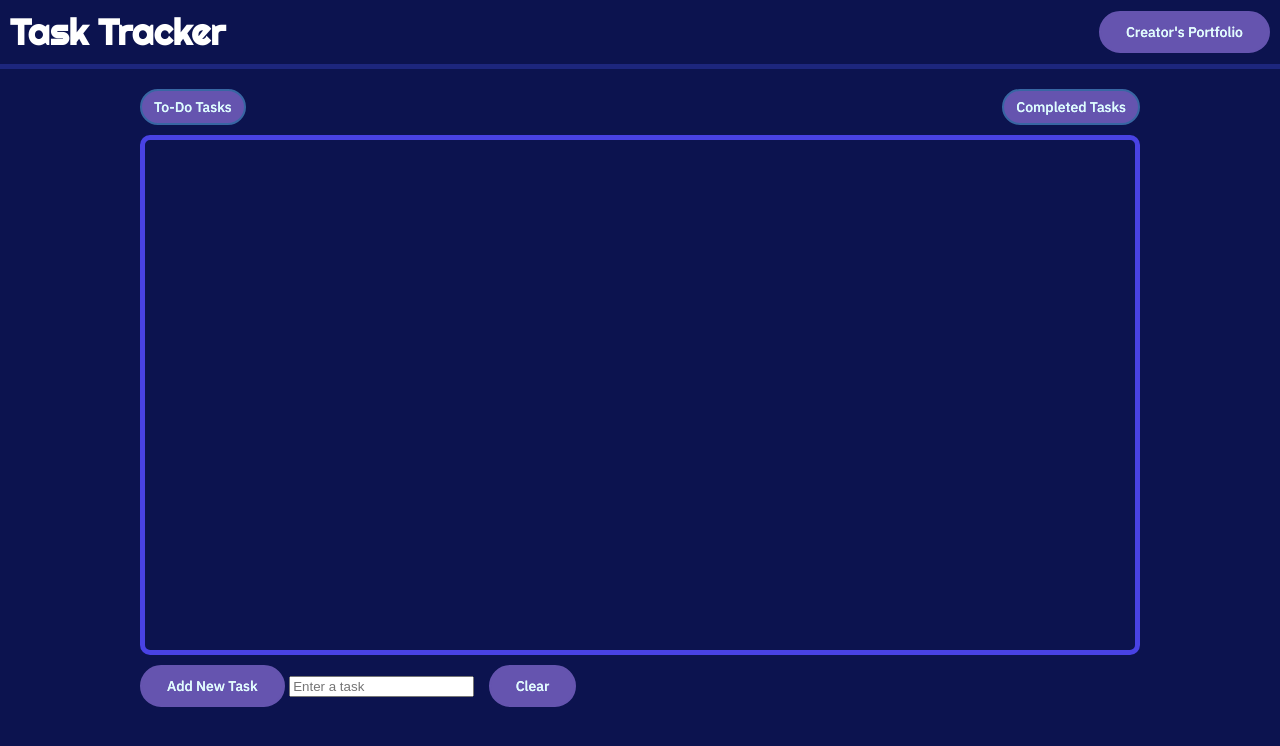
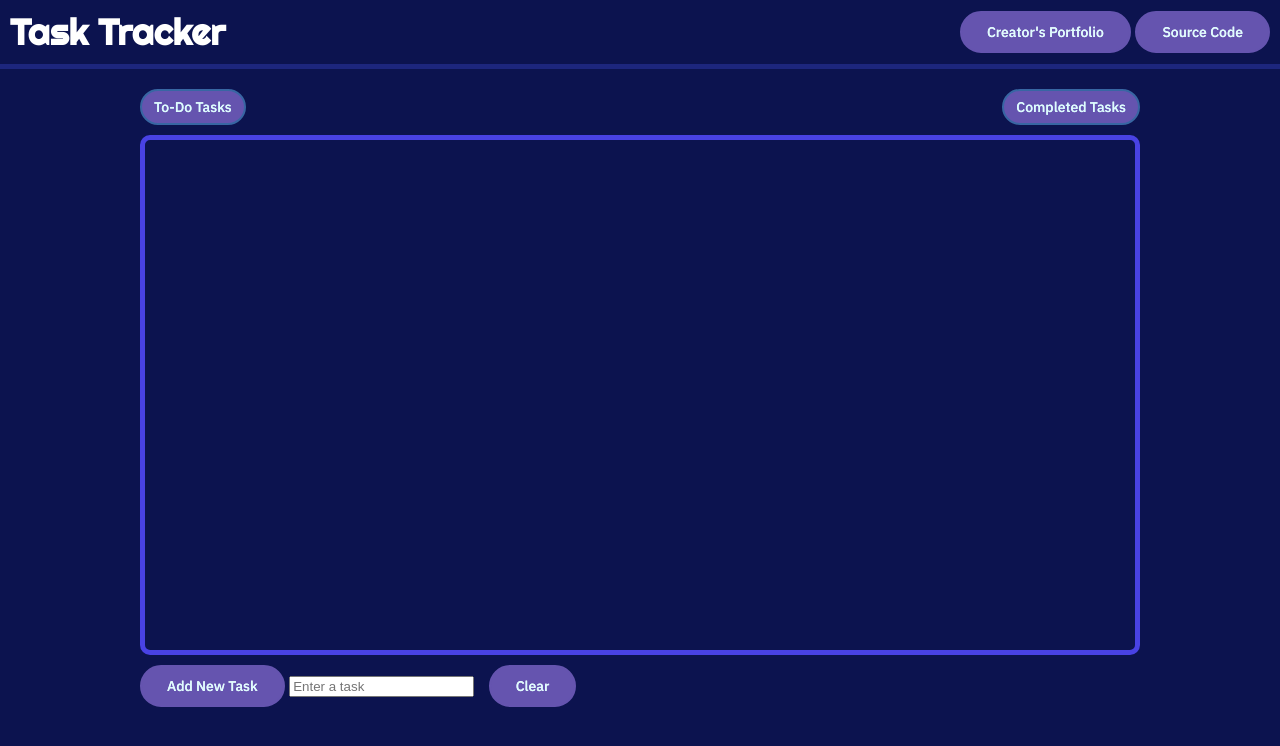
Before and after one commit to sim3745/task-tracker, a website: page index.html in a window 1280 px wide. Drawn offline with Linux system fonts and the light colour scheme; a small style sheet from the web is missing.

Commit message:
add source code button link to header

```diff
--- a/index.html
+++ b/index.html
@@ -15,6 +15,7 @@
         </div>
         <div class="header-right">
           <a href="https://simdesu.tech" target="_blank"><button class="btn">Creator's Portfolio</button></a>
+          <a href="https://github.com/sim3745/task-tracker" target="_blank"><button class="btn">Source Code</button></a>
         </div>
       </header>
 
```
